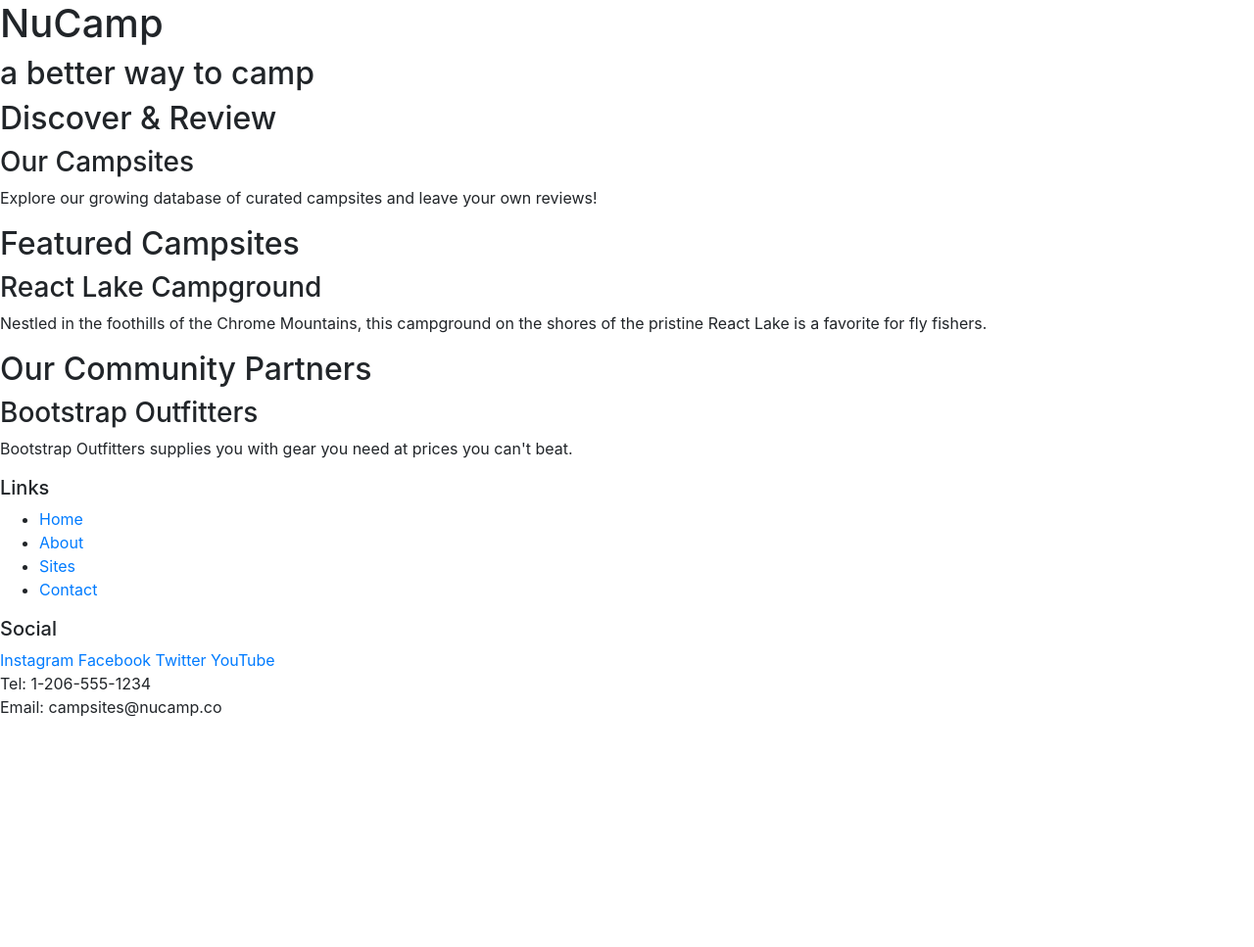
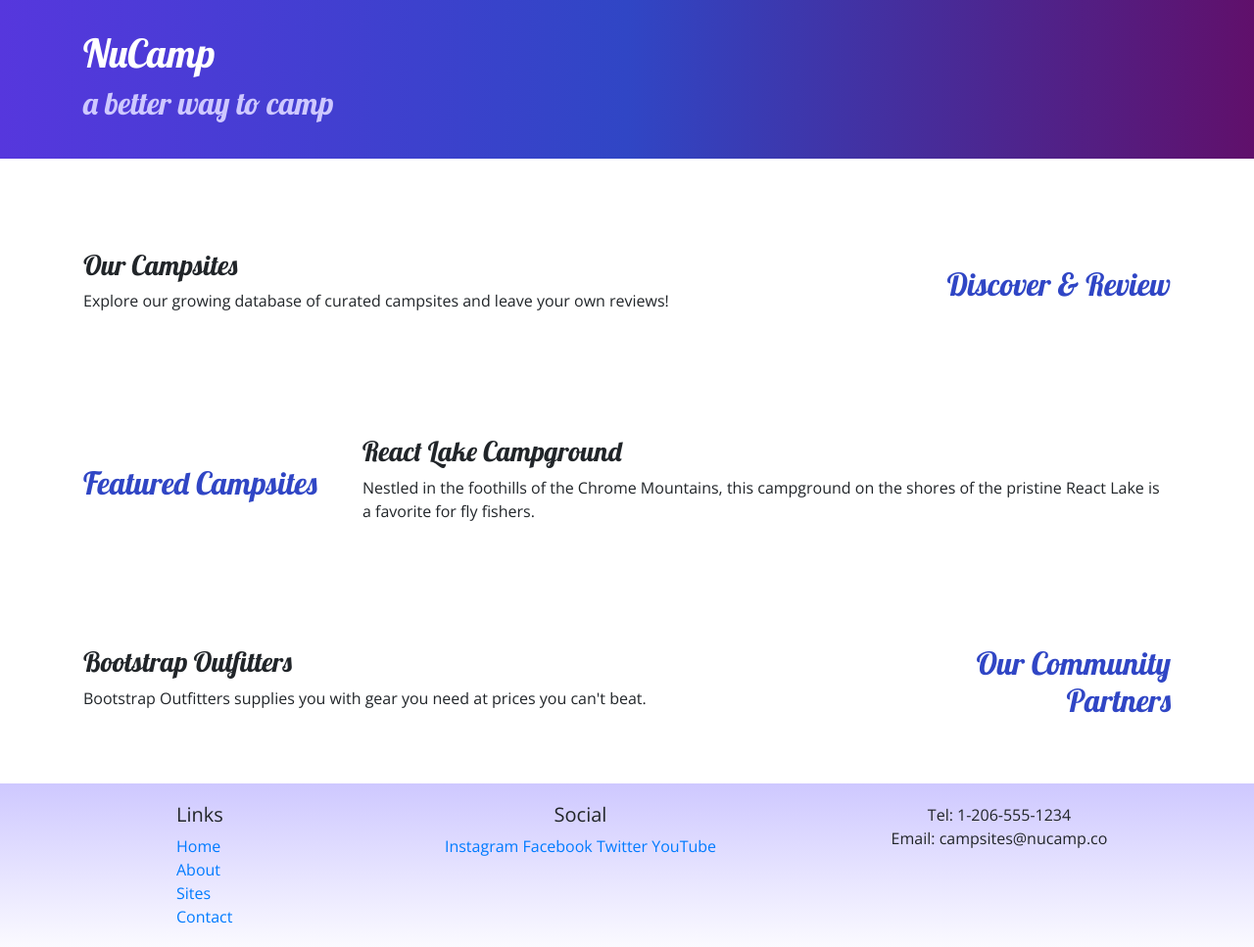
Before and after one commit to chrishdez02/nucampsite, a website: page index.html in a window 1280 px wide. Shown: the whole page at 98% size. Before the commit the page ends 800 px from the top, so only its background shows below. Drawn offline with nearby package versions, Linux system fonts and the light colour scheme.

Commit message:
added about us

```diff
--- /dev/null
+++ b/css/styles.css
@@ -0,0 +1,32 @@
+body {
+    font-family: "open Sans", sans-serif;
+}
+
+h1, h2, h3 {
+    font-family: "Lobster", cursive;
+}
+
+h2 {
+    color: #3046C5;
+}
+
+header h2 {
+    color: #CEC8FF;
+}
+
+footer {
+    background-image: linear-gradient(#CEC8FF, white);
+    padding: 20px 0;
+}
+
+.jumbotron {
+    padding: 30px;
+    background-image: linear-gradient(to right, #5637DD, #3046C5, #60106B);
+    color: white;
+}
+
+.row-content {
+    padding: 50px 0;
+    /*border-bottom: 1px ridge;*/
+    min-height: 200px;
+}
--- a/index.html
+++ b/index.html
@@ -9,57 +9,90 @@
         <!-- Bootstrap CSS -->
         <link rel="stylesheet" href="node_modules/bootstrap/dist/css/bootstrap.min.css" />
 
+        <!-- Additional CSS must be placed after Bootstrap CSS -->
+        <link rel="stylesheet" href="https://fonts.googleapis.com/css?family=Lobster|Open+Sans" />
+        <link rel="stylesheet" href="css/styles.css" />
         <title>NuCamp: A Better Way To Camp</title>
+
     </head>
 
 <body>
 
-    <header>
-        <div>
+    <header class="jumbotron jumbotron-fluid">
+        <div class="container">
+            <div class="row">
+                <div class="col">
                     <h1>NuCamp</h1>
                     <h2>a better way to camp</h2>
                 </div>
+            </div>
+        </div>
     </header>
 
-    <div>
-        <h2>Discover & Review</h2>
+    <div class="container">
+        <div class="row row-content align-items-center">
+            <div class="col-sm-4 order-sm-last col-md-3">
+                <h2 class="text-sm-right">Discover & Review</h2>
+            </div>
+            <div class="col">
                 <h3>Our Campsites</h3>
                 <p>Explore our growing database of curated campsites and leave your own reviews!</p>
             </div>
+        </div>
 
-    <div>
+
+    </div>
+
+    <div class="container">
+        <div class="row row-content align-items-center">
+            <div class="col-sm-4 col-md-3">
                 <h2>Featured Campsites</h2>
+            </div>
+            <div class="col">
                 <h3>React Lake Campground</h3>
                 <p>Nestled in the foothills of the Chrome Mountains, this campground on the shores of the pristine React Lake is a favorite for fly fishers.</p>
             </div>
+        </div>
+    </div>
 
-    <div>
-        <h2>Our Community Partners</h2>
+    <div class="container">
+            <div class="row row-content align-items-center">
+                <div class="col-sm-4 order-sm-last col-md-3">
+                    <h2 class="text-sm-right">Our Community Partners</h2>
+                </div>
+                <div class="col">
                         <h3>Bootstrap Outfitters</h3>
                         <p>Bootstrap Outfitters supplies you with gear you need at prices you can't beat.</p>
                 </div>
+            </div>
+    </div>
 
     <footer>
-        <div>
+        <div class="container">
+            <div class="row">
+                <div class="col-4 col-sm-2 offset-1">
                     <h5>Links</h5>
-            <ul>
+                    <ul class="list-unstyled">
                         <li><a href="#">Home</a></li>
                         <li><a href="#">About</a></li>
                         <li><a href="#">Sites</a></li>
                         <li><a href="#">Contact</a></li>
                     </ul>
                 </div>
-        <div>
+                <div class="col-6 col-sm-5 text-center">
                     <h5>Social</h5>
                     <a href="http://instagram.com/">Instagram</a>
                     <a href="http://facebook.com/">Facebook</a>
                     <a href="http://twitter.com/">Twitter</a>
                     <a href="http://youtube.com/">YouTube</a>
                 </div>
-        <div>
+                <div class="col-sm-4 text-center">
                         Tel: 1-206-555-1234<br />
                         Email: campsites@nucamp.co
                 </div>
+            </div>
+        </div>
+
     </footer>
 
     <!-- jQuery must come first, then Popper.js, then the Bootstrap JavaScript plugins.-->
```
Also changed, not shown: aboutus.html (added, +103 -0 lines). Lines whose indentation alone changed are shown as unchanged.
